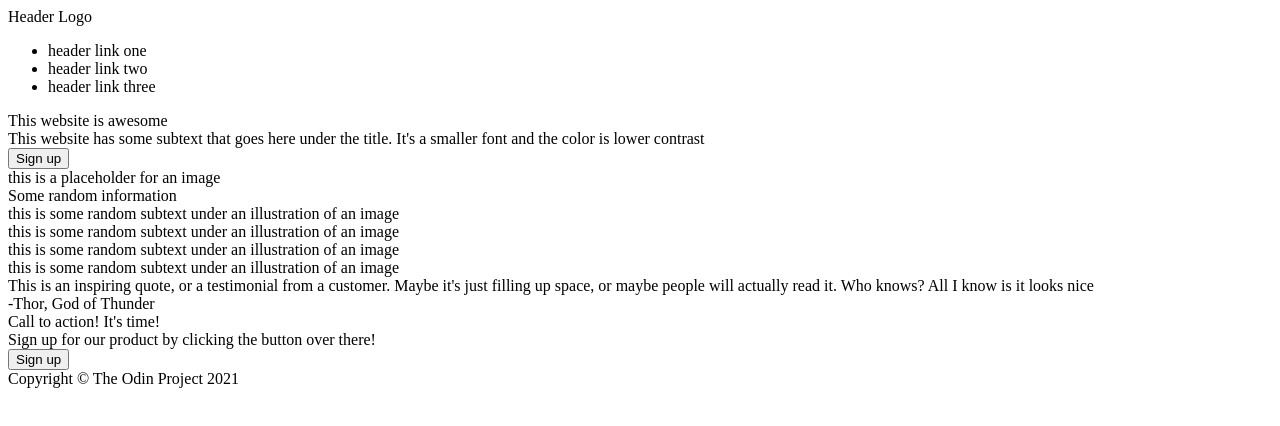
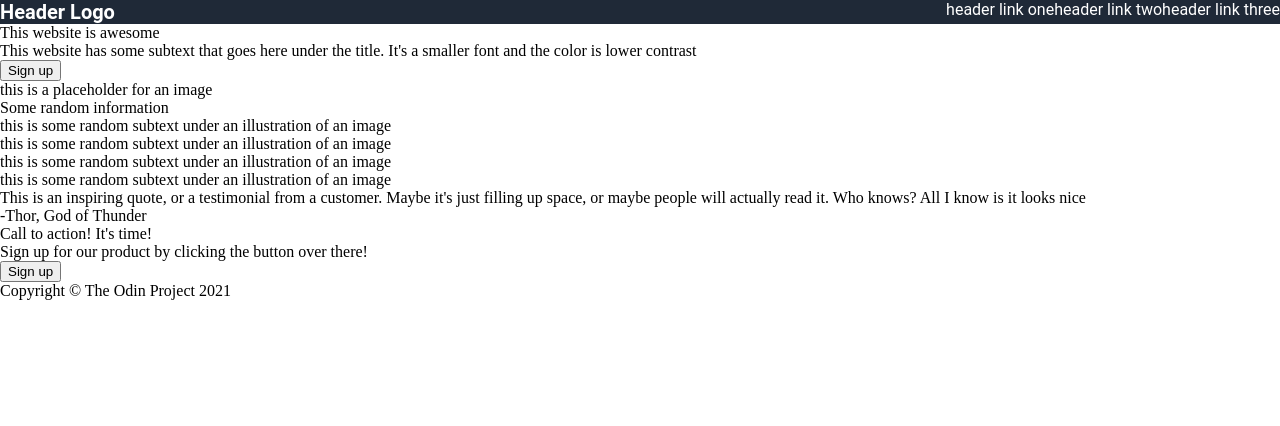
Before and after one commit to LargeWeight/Landing-Page, a plain HTML site: page index.html in a window 1280 px wide. Drawn offline with Linux system fonts and the light colour scheme.

Commit message:
Save changes

```diff
--- a/index.html
+++ b/index.html
@@ -2,15 +2,16 @@
 <html lang="en">
 <head>
     <meta charset="UTF-8">
+    <link rel="stylesheet" href="styles.css">
     <title>Document</title>
 </head>
 <body>
     <div class="header">
-        <div>Header Logo</div>
+        <div class="logo text dark-bg">Header Logo</div>
         <ul>
-            <li>header link one</li>
-            <li>header link two</li>
-            <li>header link three</li>
+            <li class="text dark-bg"><a href="">header link one</a></li>
+            <li class="text dark-bg"><a href="">header link two</a></li>
+            <li class="text dark-bg"><a href="">header link three</a></li>
         </ul>
     </div>
 
```
